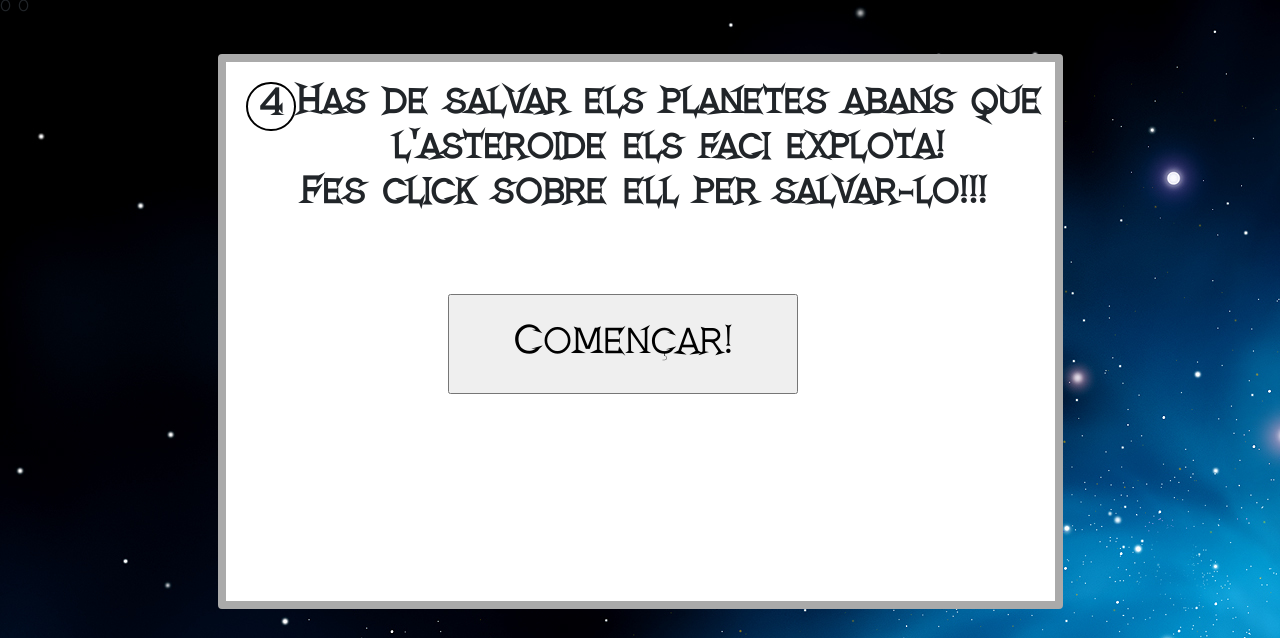
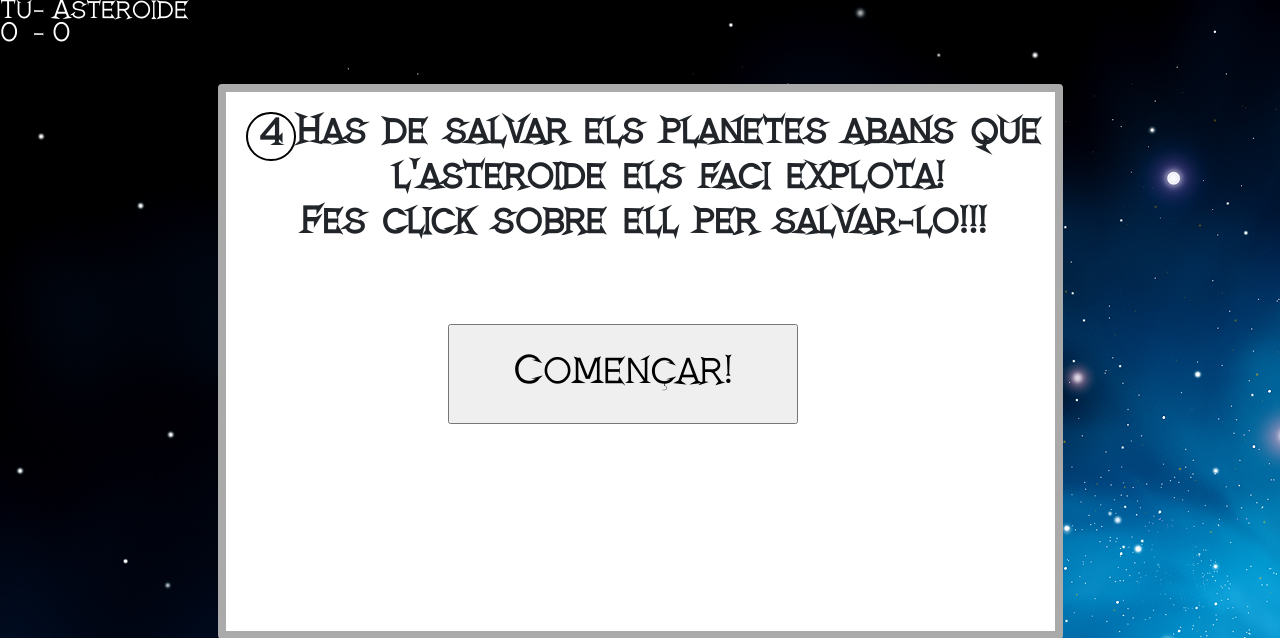
Before and after one commit to carlosginebro/projecte, a PHP site: page /levels/lvl_4.php in a window 1280 px wide. Shown: the top 638 px of the page. Run offline with PHP 8.4, Linux system fonts and the light colour scheme; some libraries are stand-ins or nearby versions.

Commit message:
lvl4 finalitzat!

```diff
--- a/js/nivel4.js
+++ b/js/nivel4.js
@@ -32,7 +32,9 @@ function planetesAl() {
 
     //Generem una posicio aleatoria per el planeta en la plantalla
     var x = Math.floor((Math.random() * $("#plantilla").width())+200);
-    var y = Math.floor((Math.random() * $("#plantilla").height())+10);
+    var y = Math.floor((Math.random() * $("#plantilla").height())+50);
+
+
 
     planetes = $('<span>').css({
         'position': 'absolute',
@@ -60,7 +62,7 @@ function planetesAl() {
     chase(x, y, planetes);
 
     //Fem que es repeteixi sempre
-    window.setTimeout('planetesAl()', 1200);
+    window.setTimeout('planetesAl()', 1000);
 }
 
 function chase(x, y, planetes) {
@@ -68,7 +70,7 @@ function chase(x, y, planetes) {
     asteroide.animate({
         top: y,
         left: x
-    }, 900, function () {
+    }, 1000, function () {
         //El planeta explota
         explotaplaneta(x, y, planetes);
         //I perds
@@ -117,7 +119,7 @@ function explotaplaneta(x, y, planetes) {
 function lose() {
     $('#asteroide').html(parseInt($('#asteroide').html()) + 1);
     var punts =  $('#asteroide').html();
-    if(punts == 100){
+    if(punts == 200){
         alert("gameover");//mirar pork no hace el fadeIn en gameover
         document.location="../gameover.php";
     }
@@ -127,11 +129,10 @@ function won() {
     asteroide.stop();
     $('#jugador').html(parseInt($('#jugador').html()) + 1);
     var punts =  $('#jugador').html();
-    if(punts == 5){
+    if(punts == 200){
         var nivel = $("#getLvl").val();
-        alert(nivel);
+
         nivel++;
-        alert(nivel);
         document.location="lvl_"+nivel+".php";
     }
 
--- a/levels/lvl_4.php
+++ b/levels/lvl_4.php
@@ -6,6 +6,26 @@
             require_once '../funcions.php';
         ?>
        <script src="../js/nivel4.js"></script>
+	   <style>
+		   #jugador{
+				color:white;
+				font-size: 20pt;
+		   }
+
+		   #asteroide{
+				color:white;
+				font-size: 20pt;
+		   }
+
+		   table{
+			color: white;
+			font-size: 20pt;
+		   }
+
+		   td{
+
+		   }
+	   </style>
 </head>
 <?php
     if (isset($_POST['interface'])) {
@@ -16,8 +36,21 @@
 ?>
 
 <body id="container" style="overflow:hidden;" class="<?php echo $estilo ?>" >
-    <span id='jugador'>0</span>
-    <span id='asteroide'>0</span>
+	<table>
+		<tr>
+			<td>Tu</td>
+			<td colspan="2" width="20"> -</td>
+			<td>Asteroide </td>
+		</tr>
+		<tr>
+			<td> <span id='jugador'>0</span></td>
+			<td colspan="2"> - </td>
+			<td><span id='asteroide'>0</span></td>
+		</tr>
+
+	</table>
+
+
        <div id="plantilla">
 		   <div id="portada" class="no_portada">
 					<span class="nivel_pantalla">4</span>
```
